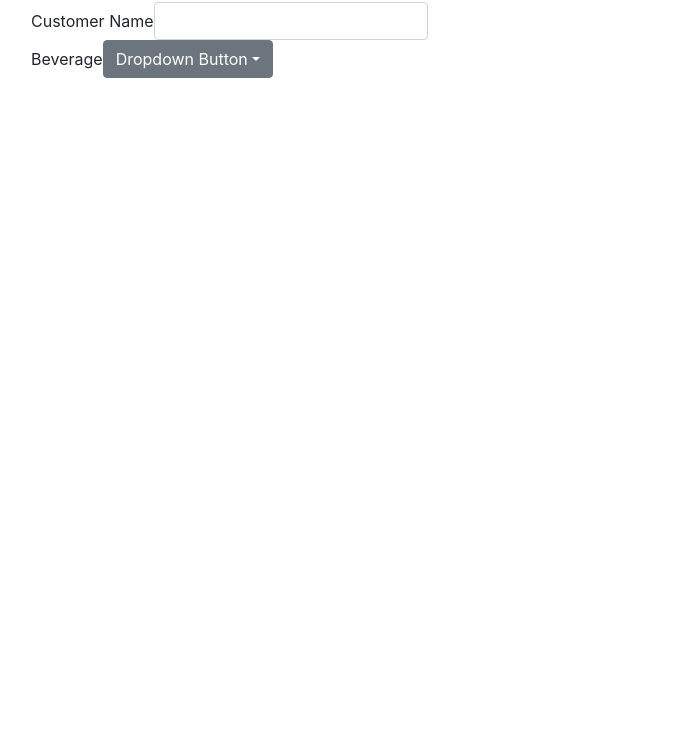
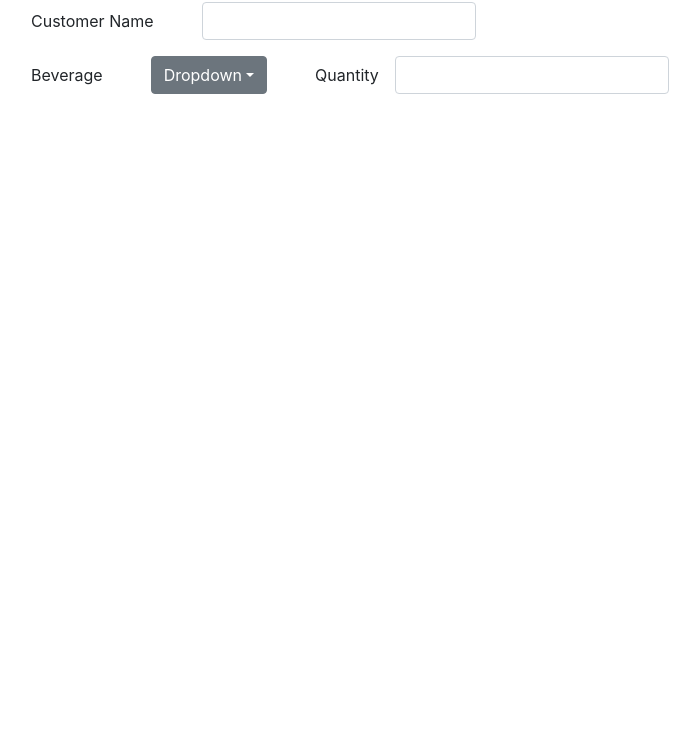
Before and after one commit to dmaldonado1482/Web-Apps-Lab3, a plain HTML site: page Lab3/wwwroot/index.html in a window 1280 px wide. Shown: the part 44-800 px from the top of the page, without its empty margins (54-754 px from the left). Drawn offline with nearby package versions, Linux system fonts and the light colour scheme.

Commit message:
Added form-group's and fixed margins and padding

```diff
--- a/Lab3/wwwroot/index.html
+++ b/Lab3/wwwroot/index.html
@@ -13,24 +13,46 @@
     <div class="container">
         <h2>Beverage Order</h2>
 
-        <form>
-            <div class="form-inline">
-                <label for="cust_name">Customer Name</label>
-                <input type="text" class="form-control" id="cust_name">
+        <form action="">
+            <div class="form-group form-inline">
+                <label for="cust_name" class="pr-5">Customer Name</label>
+                <input type="text" class="form-control" name="cust_name" id="cust_name">
             </div>
 
-            <div class="dropdown form-inline">
-                <label for="dropdownbtn">Beverage</label>
-                <button class="btn btn-secondary dropdown-toggle" type="button" id="dropdownbtn" data-toggle="dropdown">Dropdown Button</button>
+            <div class="form-group form-inline">
+                <label for="dropdownbtn" class="pr-5">Beverage</label>
+                <button class="btn btn-secondary dropdown-toggle mr-5" type="button" name="dropdownbtn" id="dropdownbtn" data-toggle="dropdown">Dropdown</button>
                 <div class="dropdown-menu">
-                    <p class="dropdown-item">Cof fee</p>
-                    <p class="dropdown-item">Tea</p>
+                    <p>Coffee</p>
+                    <p>Tea</p>
                 </div>
+
+                <label for="quantity" class="pr-3">Quantity</label>
+                <input type="text" class="form-control" name="quantity" id="quantity" />
             </div>
+
+
         </form>
     </div>
 
+    <!--
 
+    <div class="dropdown form-check">
+                <label class="form-check-label" for="dropdownbtn">Beverage</label>
+                <button class="btn btn-secondary dropdown-toggle form-check-button" type="button" name="dropdownbtn" id="dropdownbtn" data-toggle="dropdown">Dropdown Button</button>
+                <div class="dropdown-menu">
+                    <p class="dropdown-item">Coffee</p>
+                    <p class="dropdown-item">Tea</p>
+                </div>
+
+                <div class="form-inline">
+                    <label for="quantity"></label>
+                    <input type-"text" class="form-control" name="quantity" id="quantity" />
+                </div>
+
+            </div>
+
+    -->
 
 
 </body>
```
